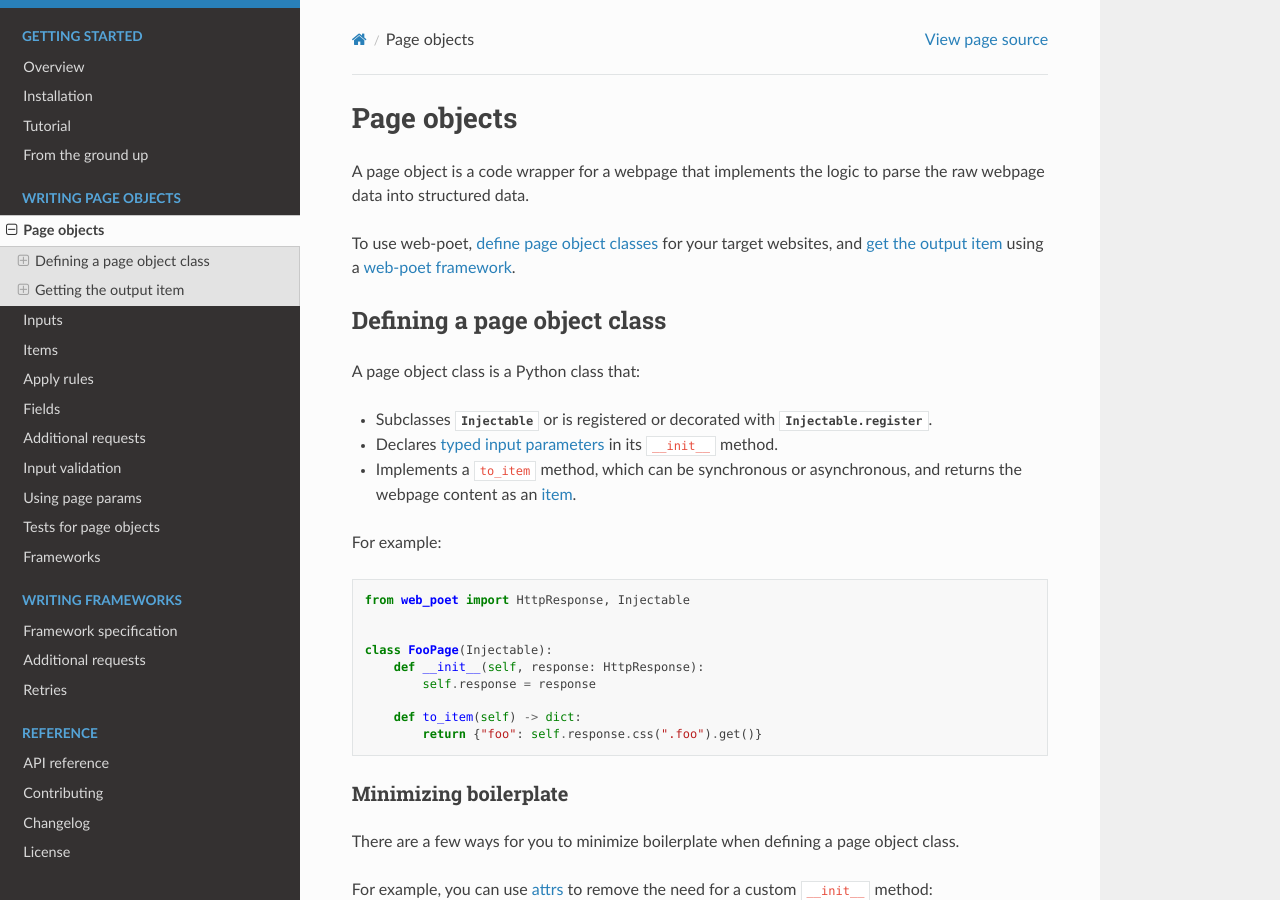
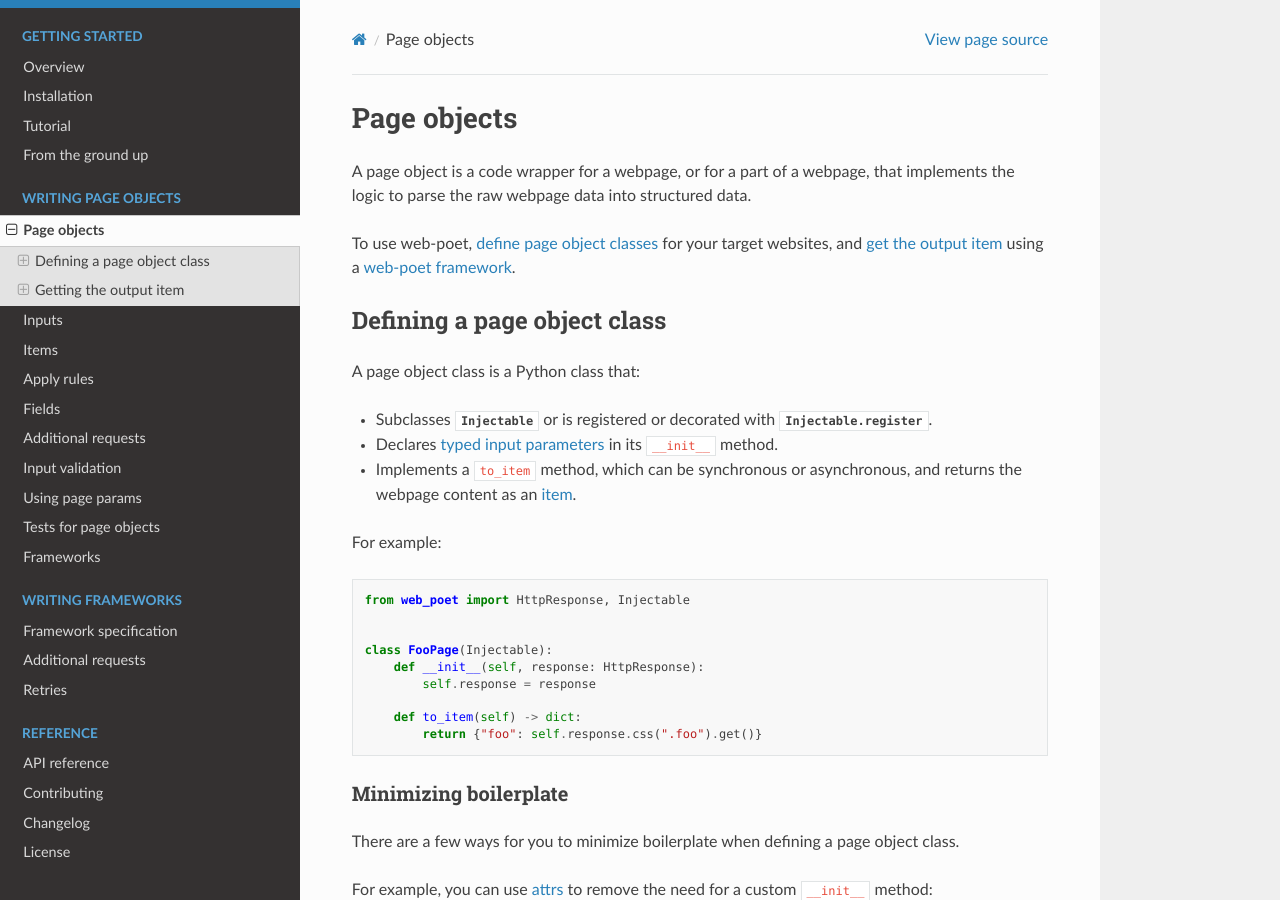
Before and after one commit to scrapinghub/web-poet, a Sphinx documentation site: the page built from docs/page-objects/index.rst, in a window 1280 px wide and 900 px high. Built offline with Sphinx 7.4.7 and the Read the Docs theme 2.0.0, drawn with Linux system fonts in a browser that asks for light colours.

Commit message:
Clarify that page objects can wrap a part of a webpage

```diff
--- a/docs/page-objects/index.rst
+++ b/docs/page-objects/index.rst
@@ -4,8 +4,8 @@
 Page objects
 ============
 
-A page object is a code wrapper for a webpage that implements the logic to
-parse the raw webpage data into structured data.
+A page object is a code wrapper for a webpage, or for a part of a webpage, that
+implements the logic to parse the raw webpage data into structured data.
 
 To use web-poet, :ref:`define page object classes <page-object-classes>` for
 your target websites, and :ref:`get the output item <output-item>` using a
```
